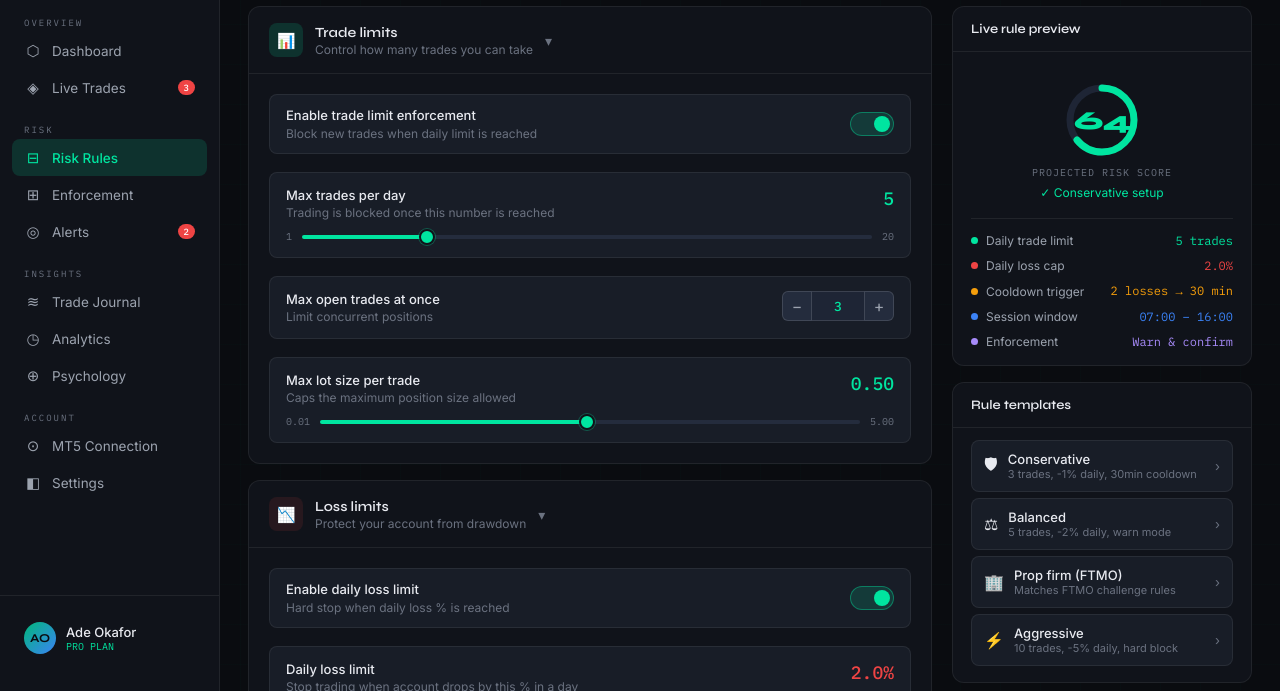
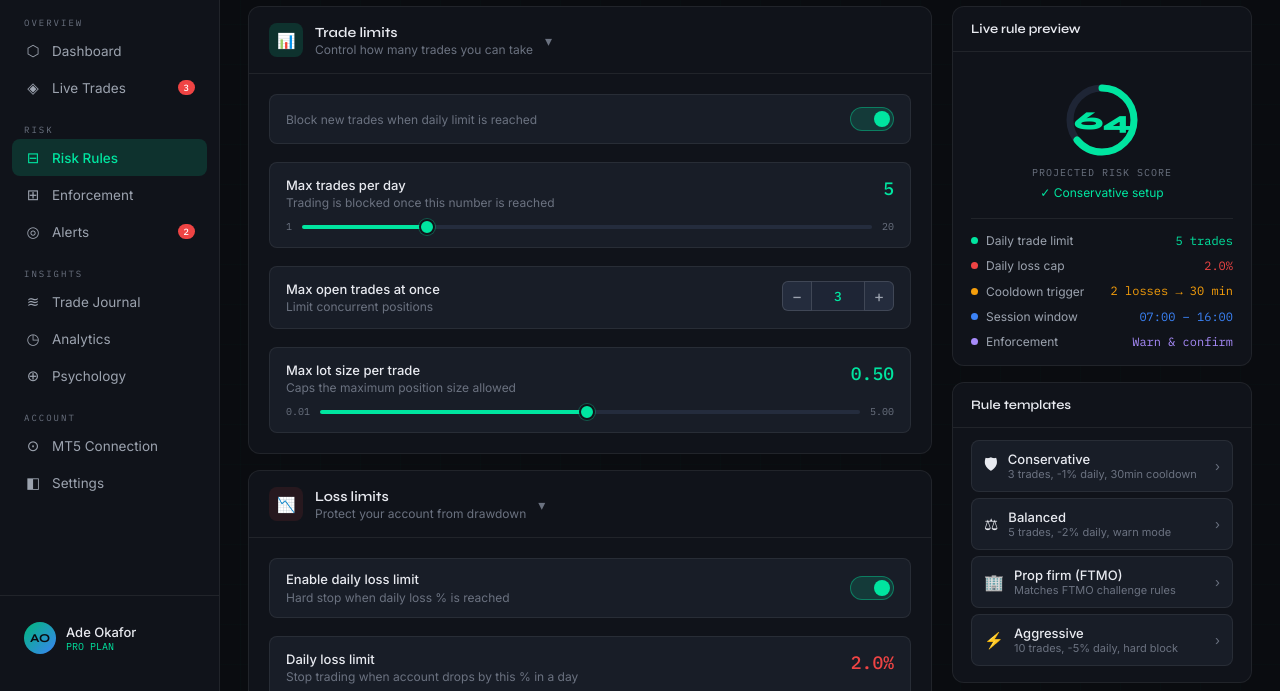
Before and after one commit to African-prinze/Risk-Guard, a plain HTML site: page riskguard-rules.html in a window 1280 px wide. Shown: the part 96-787 px from the top of the page. Drawn offline with Linux system fonts and the light colour scheme.

Commit message:
Update riskguard-rules.html

```diff
--- a/riskguard-rules.html
+++ b/riskguard-rules.html
@@ -584,7 +584,7 @@
 
             <div class="toggle-row">
               <div class="toggle-info">
-                <div class="toggle-label">Enable trade limit enforcement</div>
+
                 <div class="toggle-hint">Block new trades when daily limit is reached</div>
               </div>
               <label class="toggle-switch">
```
